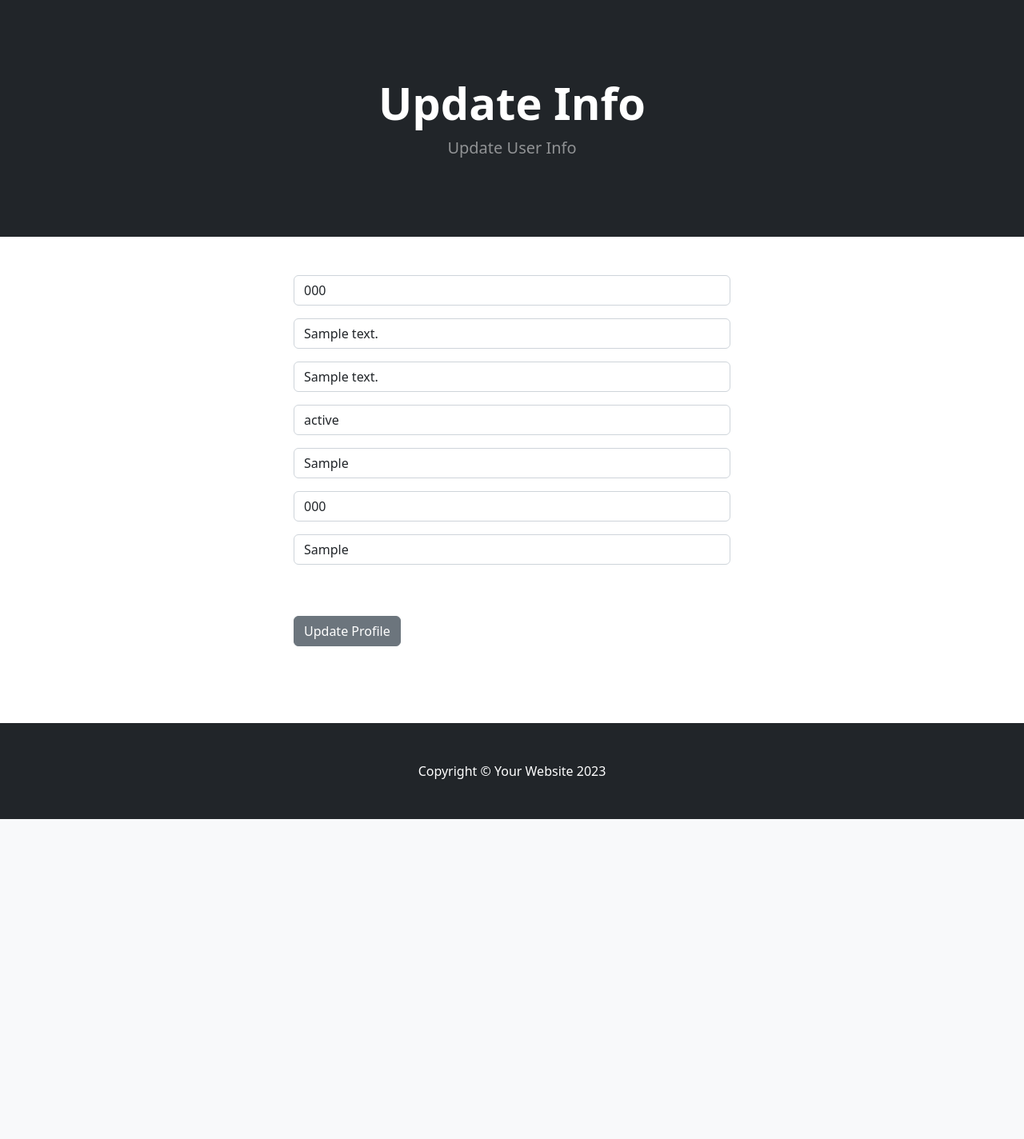
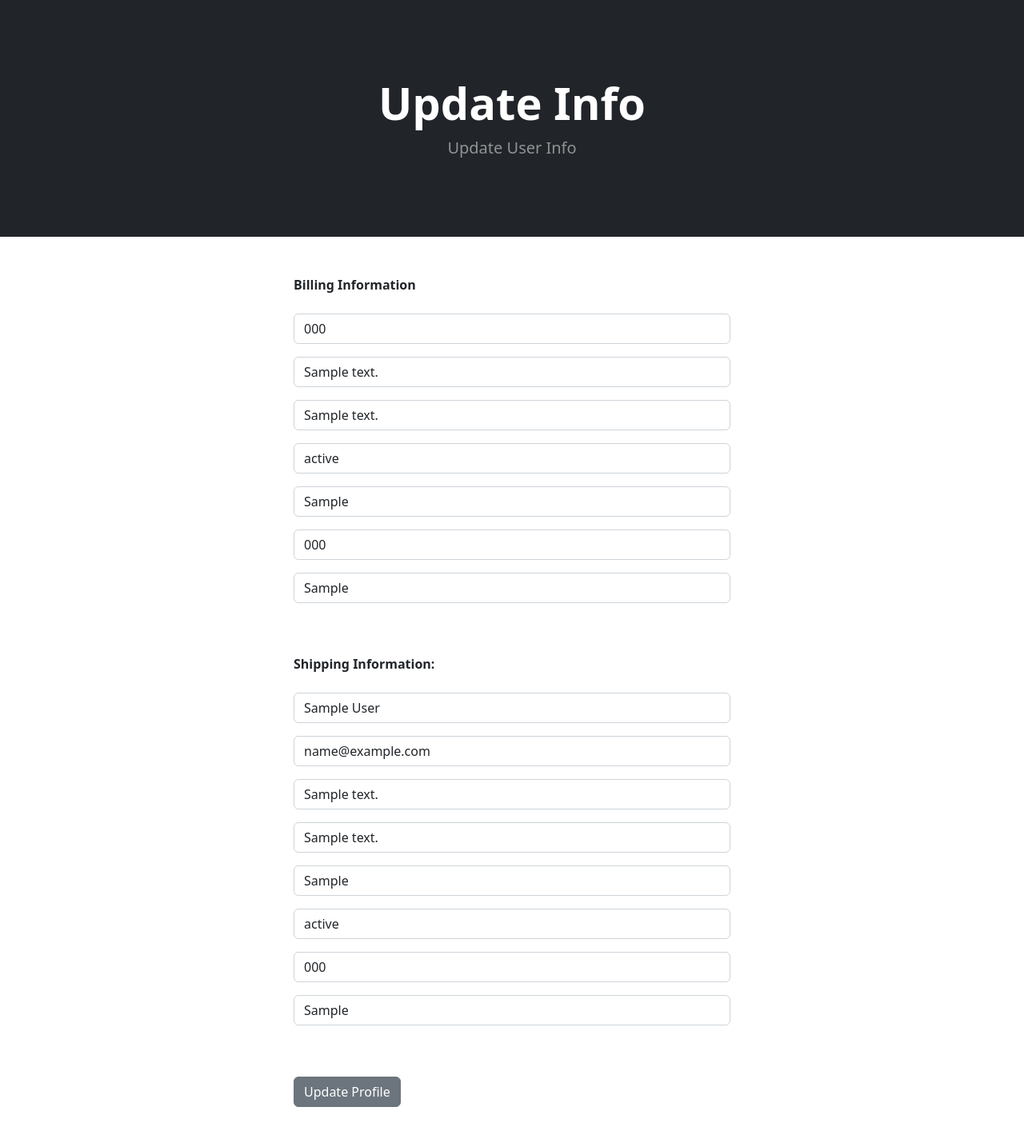
Before and after one commit to cesgomes/e_commerce, a Django app: page /update_info/ in a window 1280 px wide. Shown: the part 57-1481 px from the top of the page at 80% size. Before the commit the page ends 1081 px from the top, so only its background shows below. Run offline with Django 4.2, Linux system fonts and the light colour scheme; a user stored in the database is signed in; tables that the repository leaves empty hold one stand-in row (values such as "Sample post"); some libraries are stand-ins or nearby versions.

Commit message:
Criação do formulario de endereço de entrega

```diff
--- a/payment/forms.py
+++ b/payment/forms.py
@@ -16,7 +16,7 @@ class ShippingForm(forms.ModelForm):
         fields=['shipping_full_name',
                 'shipping_email',
                 'shipping_address1',
-                'shipping_addres2',
+                'shipping_address2',
                 'shipping_city',
                 'shipping_state',
                 'shipping_zipcode',
--- a/store/templates/update_info.html
+++ b/store/templates/update_info.html
@@ -13,9 +13,15 @@
   <div class="row">
       <div class="col-md-6 offset-md-3">
         <br/><br/>
+        <strong>Billing Information</strong>
+        <br/><br/>
         <form method="POST" action={% url "update_info" %}>
             {% csrf_token %}
             {{form.as_p}}
+            <br/><br/>
+            <strong>Shipping Information:</strong>
+            <br/><br/>
+            {{shipping_form.as_p}}
             <br/><br/>
             <button type="submit" class="btn btn-secondary">Update Profile</button>
         </form>
--- a/store/views.py
+++ b/store/views.py
@@ -6,6 +6,8 @@ from django.contrib import messages
 from django.contrib.auth.models import User
 from django.contrib.auth.forms import UserCreationForm
 from .forms import SignUpForm, UpdateUserForm, ChangePasswordForm, UserInfoForm
+from payment.forms import ShippingForm
+from payment.models import ShippingAddress
 from django import forms
 import json
 from cart.cart import Cart
@@ -150,14 +152,19 @@ def update_pass(request):
 
 def update_info(request):
     if request.user.is_authenticated:
+        # Get current user Id
         current_user = Profile.objects.get(user__id=request.user.id)
+        # Get current user's shipping info
+        shipping_user = ShippingAddress.objects.get(id=request.user.id)
+        #Get original user form
         form = UserInfoForm(request.POST or None, instance=current_user)
-
+        #Get user´s shipping info
+        shipping_form = ShippingForm(request.POST or None, instance=shipping_user)
         if form.is_valid():
             form.save()
             messages.success(request, "Profile Info Updated")
             return redirect('home')
-        return render(request, 'update_info.html', {'form': form})
+        return render(request, 'update_info.html', {'form': form, 'shipping_form':shipping_form})
     else:
         messages.success(request, "You must be logged in to access that page")
         return redirect('home')
```
